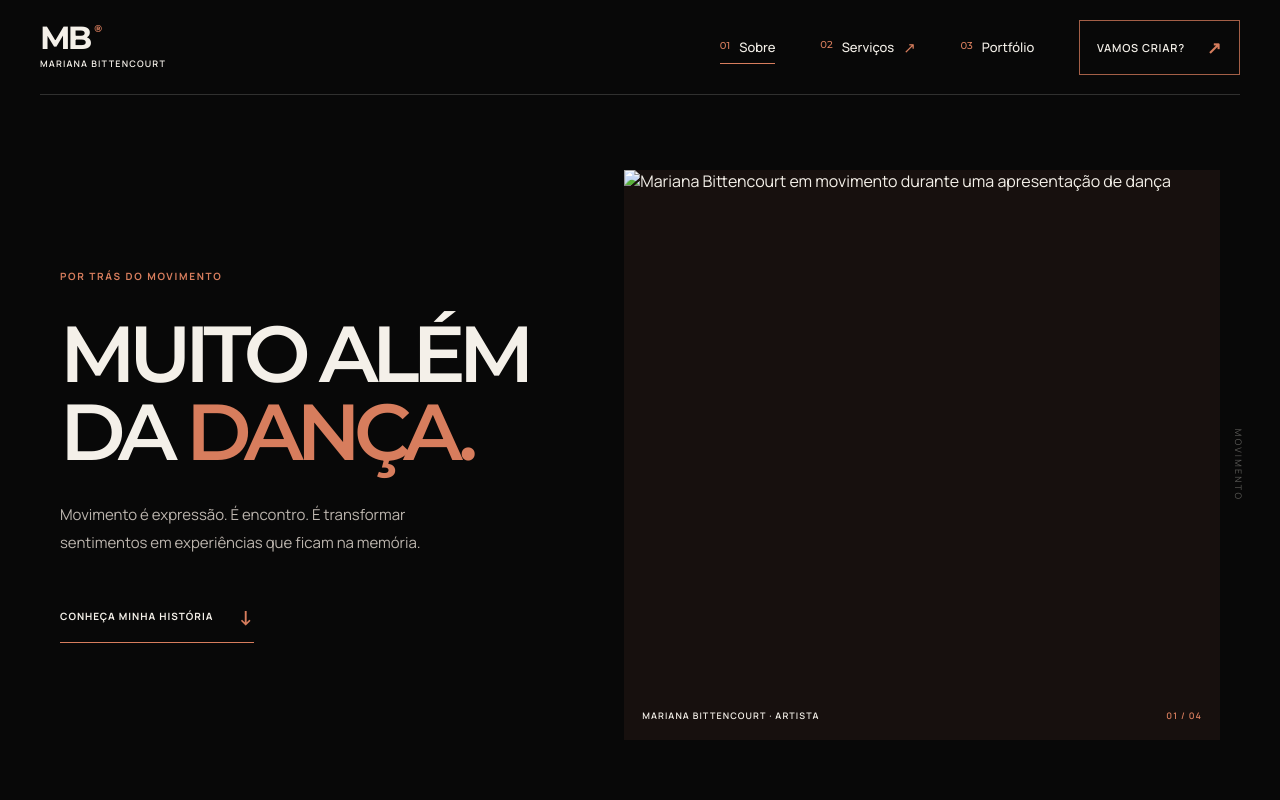
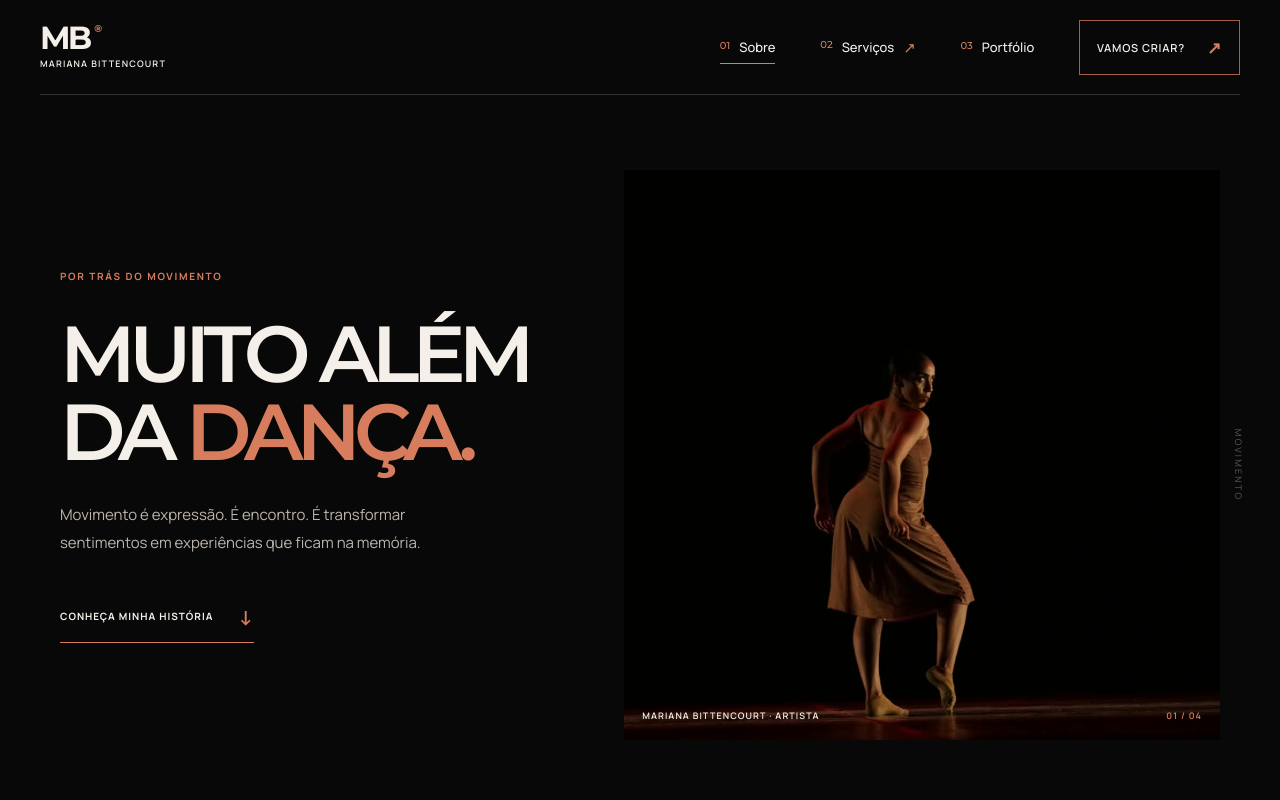
Before and after one commit to aGaAmorim/MarianaBittencourt, a plain HTML site: page sobre.html in a window 1280 px wide. Shown: the top 800 px of the page. Drawn offline with Linux system fonts and the light colour scheme.

Commit message:
Update sobre.html

```diff
--- a/sobre.html
+++ b/sobre.html
@@ -50,7 +50,7 @@
 
       <div class="about-hero-photo">
         <img
-          src="assets/sobre.jpg"
+          src="assets/sobre.jpeg"
           alt="Mariana Bittencourt em movimento durante uma apresentação de dança"
           fetchpriority="high"
         >
```
